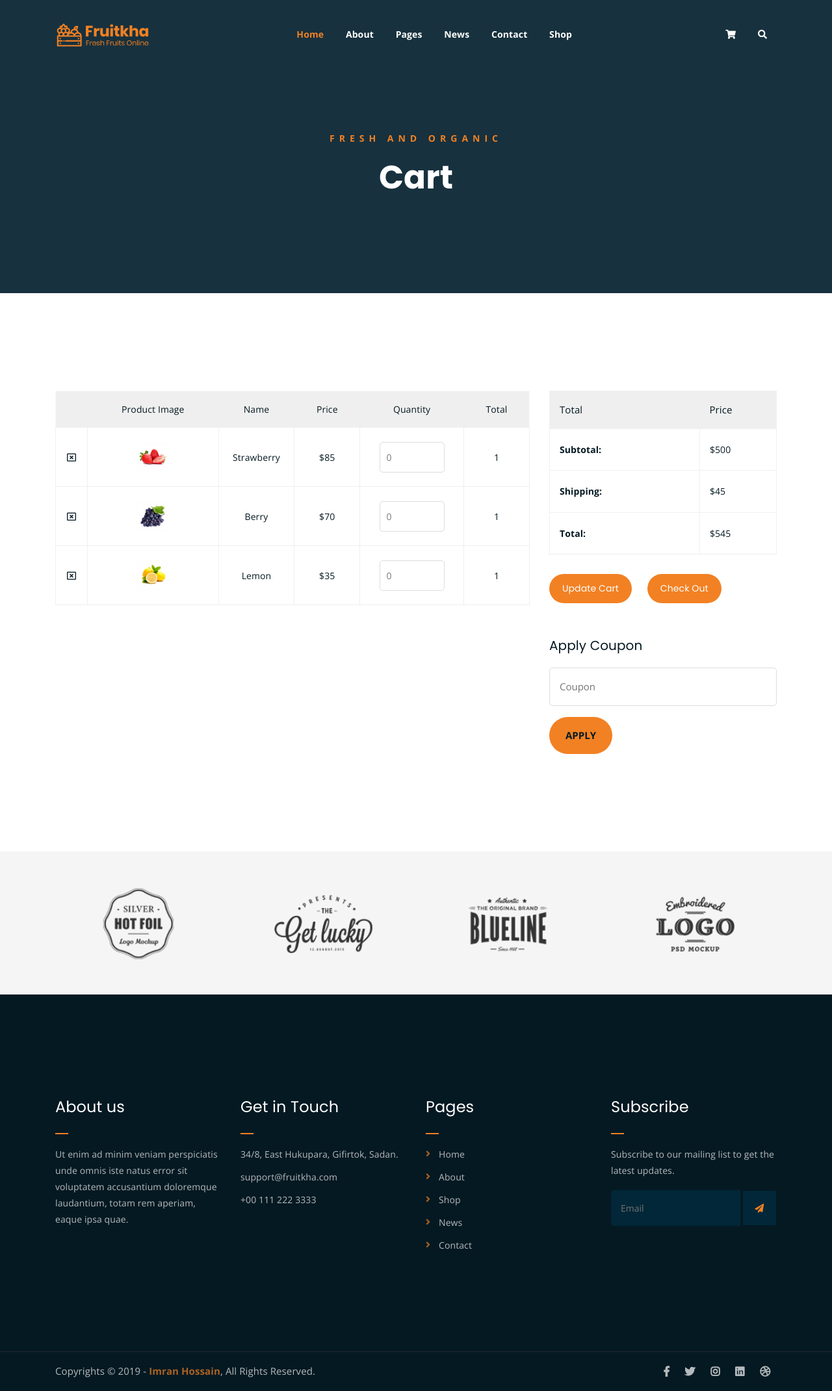
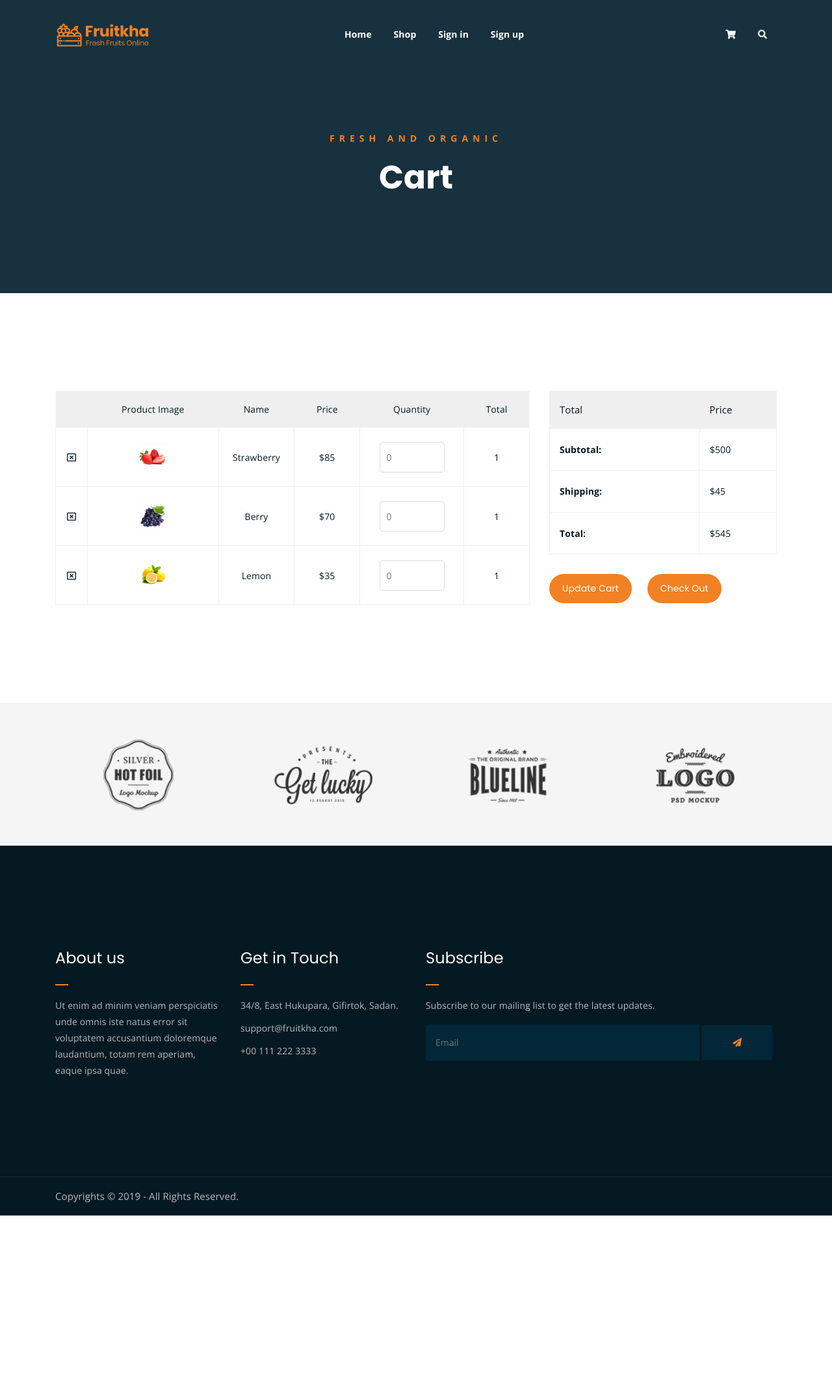
Before and after one commit to dmitriy-lar/Fruitkha-E-commerce, a Django app: template fruitkha/store/templates/store/cart.html in a window 1280 px wide. Shown: the whole page at 65% size. After the commit the page ends 1870 px from the top, so only its background shows below. Run offline with Django 4.2, Linux system fonts and the light colour scheme; the template is opened without the code that fills it, so the values that code supplies are empty; some libraries are stand-ins or nearby versions.

Commit message:
Create cart.html

```diff
--- a/fruitkha/store/templates/store/cart.html
+++ b/fruitkha/store/templates/store/cart.html
@@ -1,134 +1,16 @@
-<!DOCTYPE html>
-<html lang="en">
-<head>
-	<meta charset="UTF-8">
-	<meta http-equiv="X-UA-Compatible" content="IE=edge">
-	<meta name="viewport" content="width=device-width, initial-scale=1">
-	<meta name="description" content="Responsive Bootstrap4 Shop Template, Created by Imran Hossain from https://imransdesign.com/">
+{% extends 'store/base.html' %}
+{% load static %}
+
 
 <!-- title -->
+{% block title %}
 <title>Cart</title>
+{% endblock title %}
 
-	<!-- favicon -->
-	<link rel="shortcut icon" type="image/png" href="assets/img/favicon.png">
-	<!-- google font -->
-	<link href="https://fonts.googleapis.com/css?family=Open+Sans:300,400,700" rel="stylesheet">
-	<link href="https://fonts.googleapis.com/css?family=Poppins:400,700&display=swap" rel="stylesheet">
-	<!-- fontawesome -->
-	<link rel="stylesheet" href="assets/css/all.min.css">
-	<!-- bootstrap -->
-	<link rel="stylesheet" href="assets/bootstrap/css/bootstrap.min.css">
-	<!-- owl carousel -->
-	<link rel="stylesheet" href="assets/css/owl.carousel.css">
-	<!-- magnific popup -->
-	<link rel="stylesheet" href="assets/css/magnific-popup.css">
-	<!-- animate css -->
-	<link rel="stylesheet" href="assets/css/animate.css">
-	<!-- mean menu css -->
-	<link rel="stylesheet" href="assets/css/meanmenu.min.css">
-	<!-- main style -->
-	<link rel="stylesheet" href="assets/css/main.css">
-	<!-- responsive -->
-	<link rel="stylesheet" href="assets/css/responsive.css">
+{% block links %}
+{% endblock links %}
 
-</head>
-<body>
-
-	<!--PreLoader-->
-    <div class="loader">
-        <div class="loader-inner">
-            <div class="circle"></div>
-        </div>
-    </div>
-    <!--PreLoader Ends-->
-
-	<!-- header -->
-	<div class="top-header-area" id="sticker">
-		<div class="container">
-			<div class="row">
-				<div class="col-lg-12 col-sm-12 text-center">
-					<div class="main-menu-wrap">
-						<!-- logo -->
-						<div class="site-logo">
-							<a href="index.html">
-								<img src="assets/img/logo.png" alt="">
-							</a>
-						</div>
-						<!-- logo -->
-
-						<!-- menu start -->
-						<nav class="main-menu">
-							<ul>
-								<li class="current-list-item"><a href="#">Home</a>
-									<ul class="sub-menu">
-										<li><a href="index.html">Static Home</a></li>
-										<li><a href="index_2.html">Slider Home</a></li>
-									</ul>
-								</li>
-								<li><a href="about.html">About</a></li>
-								<li><a href="#">Pages</a>
-									<ul class="sub-menu">
-										<li><a href="404.html">404 page</a></li>
-										<li><a href="about.html">About</a></li>
-										<li><a href="cart.html">Cart</a></li>
-										<li><a href="checkout.html">Check Out</a></li>
-										<li><a href="contact.html">Contact</a></li>
-										<li><a href="news.html">News</a></li>
-										<li><a href="shop.html">Shop</a></li>
-									</ul>
-								</li>
-								<li><a href="news.html">News</a>
-									<ul class="sub-menu">
-										<li><a href="news.html">News</a></li>
-										<li><a href="single-news.html">Single News</a></li>
-									</ul>
-								</li>
-								<li><a href="contact.html">Contact</a></li>
-								<li><a href="shop.html">Shop</a>
-									<ul class="sub-menu">
-										<li><a href="shop.html">Shop</a></li>
-										<li><a href="checkout.html">Check Out</a></li>
-										<li><a href="single-product.html">Single Product</a></li>
-										<li><a href="cart.html">Cart</a></li>
-									</ul>
-								</li>
-								<li>
-									<div class="header-icons">
-										<a class="shopping-cart" href="cart.html"><i class="fas fa-shopping-cart"></i></a>
-										<a class="mobile-hide search-bar-icon" href="#"><i class="fas fa-search"></i></a>
-									</div>
-								</li>
-							</ul>
-						</nav>
-						<a class="mobile-show search-bar-icon" href="#"><i class="fas fa-search"></i></a>
-						<div class="mobile-menu"></div>
-						<!-- menu end -->
-					</div>
-				</div>
-			</div>
-		</div>
-	</div>
-	<!-- end header -->
-
-	<!-- search area -->
-	<div class="search-area">
-		<div class="container">
-			<div class="row">
-				<div class="col-lg-12">
-					<span class="close-btn"><i class="fas fa-window-close"></i></span>
-					<div class="search-bar">
-						<div class="search-bar-tablecell">
-							<h3>Search For:</h3>
-							<input type="text" placeholder="Keywords">
-							<button type="submit">Search <i class="fas fa-search"></i></button>
-						</div>
-					</div>
-				</div>
-			</div>
-		</div>
-	</div>
-	<!-- end search arewa -->
-
+{% block content %}
 <!-- breadcrumb-section -->
 <div class="breadcrumb-section breadcrumb-bg">
     <div class="container">
@@ -164,7 +46,7 @@
                         <tbody>
                         <tr class="table-body-row">
                             <td class="product-remove"><a href="#"><i class="far fa-window-close"></i></a></td>
-									<td class="product-image"><img src="assets/img/products/product-img-1.jpg" alt=""></td>
+                            <td class="product-image"><img src="{% static 'img/products/product-img-1.jpg' %}" alt=""></td>
                             <td class="product-name">Strawberry</td>
                             <td class="product-price">$85</td>
                             <td class="product-quantity"><input type="number" placeholder="0"></td>
@@ -172,7 +54,7 @@
                         </tr>
                         <tr class="table-body-row">
                             <td class="product-remove"><a href="#"><i class="far fa-window-close"></i></a></td>
-									<td class="product-image"><img src="assets/img/products/product-img-2.jpg" alt=""></td>
+                            <td class="product-image"><img src="{% static 'img/products/product-img-2.jpg' %}" alt=""></td>
                             <td class="product-name">Berry</td>
                             <td class="product-price">$70</td>
                             <td class="product-quantity"><input type="number" placeholder="0"></td>
@@ -180,7 +62,7 @@
                         </tr>
                         <tr class="table-body-row">
                             <td class="product-remove"><a href="#"><i class="far fa-window-close"></i></a></td>
-									<td class="product-image"><img src="assets/img/products/product-img-3.jpg" alt=""></td>
+                            <td class="product-image"><img src="{% static 'img/products/product-img-3.jpg' %}" alt=""></td>
                             <td class="product-name">Lemon</td>
                             <td class="product-price">$35</td>
                             <td class="product-quantity"><input type="number" placeholder="0"></td>
@@ -220,16 +102,6 @@
                         <a href="checkout.html" class="boxed-btn black">Check Out</a>
                     </div>
                 </div>
-
-					<div class="coupon-section">
-						<h3>Apply Coupon</h3>
-						<div class="coupon-form-wrap">
-							<form action="index.html">
-								<p><input type="text" placeholder="Coupon"></p>
-								<p><input type="submit" value="Apply"></p>
-							</form>
-						</div>
-					</div>
             </div>
         </div>
     </div>
@@ -243,19 +115,19 @@
             <div class="col-lg-12">
                 <div class="logo-carousel-inner">
                     <div class="single-logo-item">
-							<img src="assets/img/company-logos/1.png" alt="">
+                        <img src="{% static 'img/company-logos/1.png' %}" alt="">
                     </div>
                     <div class="single-logo-item">
-							<img src="assets/img/company-logos/2.png" alt="">
+                        <img src="{% static 'img/company-logos/2.png' %}" alt="">
                     </div>
                     <div class="single-logo-item">
-							<img src="assets/img/company-logos/3.png" alt="">
+                        <img src="{% static 'img/company-logos/3.png' %}" alt="">
                     </div>
                     <div class="single-logo-item">
-							<img src="assets/img/company-logos/4.png" alt="">
+                        <img src="{% static 'img/company-logos/4.png' %}" alt="">
                     </div>
                     <div class="single-logo-item">
-							<img src="assets/img/company-logos/5.png" alt="">
+                        <img src="{% static 'img/company-logos/5.png' %}" alt="">
                     </div>
                 </div>
             </div>
@@ -263,97 +135,4 @@
     </div>
 </div>
 <!-- end logo carousel -->
-
-	<!-- footer -->
-	<div class="footer-area">
-		<div class="container">
-			<div class="row">
-				<div class="col-lg-3 col-md-6">
-					<div class="footer-box about-widget">
-						<h2 class="widget-title">About us</h2>
-						<p>Ut enim ad minim veniam perspiciatis unde omnis iste natus error sit voluptatem accusantium doloremque laudantium, totam rem aperiam, eaque ipsa quae.</p>
-					</div>
-				</div>
-				<div class="col-lg-3 col-md-6">
-					<div class="footer-box get-in-touch">
-						<h2 class="widget-title">Get in Touch</h2>
-						<ul>
-							<li>34/8, East Hukupara, Gifirtok, Sadan.</li>
-							<li>support@fruitkha.com</li>
-							<li>+00 111 222 3333</li>
-						</ul>
-					</div>
-				</div>
-				<div class="col-lg-3 col-md-6">
-					<div class="footer-box pages">
-						<h2 class="widget-title">Pages</h2>
-						<ul>
-							<li><a href="index.html">Home</a></li>
-							<li><a href="about.html">About</a></li>
-							<li><a href="services.html">Shop</a></li>
-							<li><a href="news.html">News</a></li>
-							<li><a href="contact.html">Contact</a></li>
-						</ul>
-					</div>
-				</div>
-				<div class="col-lg-3 col-md-6">
-					<div class="footer-box subscribe">
-						<h2 class="widget-title">Subscribe</h2>
-						<p>Subscribe to our mailing list to get the latest updates.</p>
-						<form action="index.html">
-							<input type="email" placeholder="Email">
-							<button type="submit"><i class="fas fa-paper-plane"></i></button>
-						</form>
-					</div>
-				</div>
-			</div>
-		</div>
-	</div>
-	<!-- end footer -->
-
-	<!-- copyright -->
-	<div class="copyright">
-		<div class="container">
-			<div class="row">
-				<div class="col-lg-6 col-md-12">
-					<p>Copyrights &copy; 2019 - <a href="https://imransdesign.com/">Imran Hossain</a>,  All Rights Reserved.</p>
-				</div>
-				<div class="col-lg-6 text-right col-md-12">
-					<div class="social-icons">
-						<ul>
-							<li><a href="#" target="_blank"><i class="fab fa-facebook-f"></i></a></li>
-							<li><a href="#" target="_blank"><i class="fab fa-twitter"></i></a></li>
-							<li><a href="#" target="_blank"><i class="fab fa-instagram"></i></a></li>
-							<li><a href="#" target="_blank"><i class="fab fa-linkedin"></i></a></li>
-							<li><a href="#" target="_blank"><i class="fab fa-dribbble"></i></a></li>
-						</ul>
-					</div>
-				</div>
-			</div>
-		</div>
-	</div>
-	<!-- end copyright -->
-
-	<!-- jquery -->
-	<script src="assets/js/jquery-1.11.3.min.js"></script>
-	<!-- bootstrap -->
-	<script src="assets/bootstrap/js/bootstrap.min.js"></script>
-	<!-- count down -->
-	<script src="assets/js/jquery.countdown.js"></script>
-	<!-- isotope -->
-	<script src="assets/js/jquery.isotope-3.0.6.min.js"></script>
-	<!-- waypoints -->
-	<script src="assets/js/waypoints.js"></script>
-	<!-- owl carousel -->
-	<script src="assets/js/owl.carousel.min.js"></script>
-	<!-- magnific popup -->
-	<script src="assets/js/jquery.magnific-popup.min.js"></script>
-	<!-- mean menu -->
-	<script src="assets/js/jquery.meanmenu.min.js"></script>
-	<!-- sticker js -->
-	<script src="assets/js/sticker.js"></script>
-	<!-- main js -->
-	<script src="assets/js/main.js"></script>
-
-</body>
-</html>
+{% endblock content %}
--- a/fruitkha/store/templates/store/include_files/_navbar.html
+++ b/fruitkha/store/templates/store/include_files/_navbar.html
@@ -30,7 +30,7 @@
                             {% endif %}
                             <li>
                                 <div class="header-icons">
-                                    <a class="shopping-cart" href="cart.html"><i class="fas fa-shopping-cart"></i></a>
+                                    <a class="shopping-cart" href="{% url 'cart_page' %}"><i class="fas fa-shopping-cart"></i></a>
                                     <a class="mobile-hide search-bar-icon" href="#"><i class="fas fa-search"></i></a>
                                 </div>
                             </li>
--- a/fruitkha/store/urls.py
+++ b/fruitkha/store/urls.py
@@ -4,4 +4,5 @@ from . import views
 urlpatterns = [
     path('', views.home_page, name='home_page'),
     path('shop/', views.shop_page, name='shop_page'),
+    path('cart/', views.cart_page, name='cart_page'),
 ]
--- a/fruitkha/store/views.py
+++ b/fruitkha/store/views.py
@@ -6,10 +6,12 @@ def home_page(request):
 
 
 def shop_page(request):
-
-
     categories = ['All', 'Strawberry', 'Berry', 'Lemon']
     context = {
         'categories': categories
     }
     return render(request, 'store/shop.html', context)
+
+
+def cart_page(reqeust):
+    return render(reqeust, 'store/cart.html')
```
Lines whose indentation alone changed are shown as unchanged.
